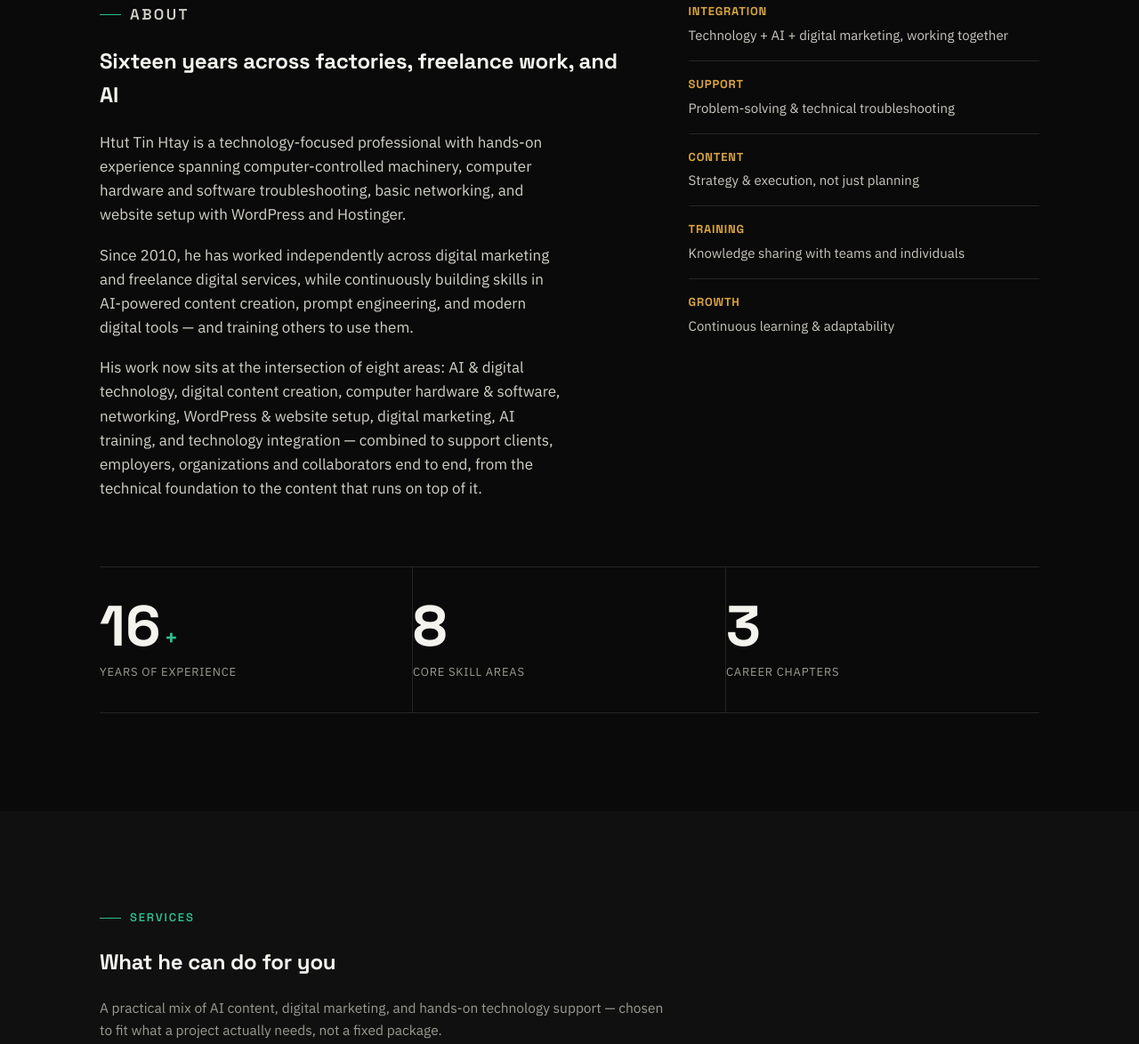
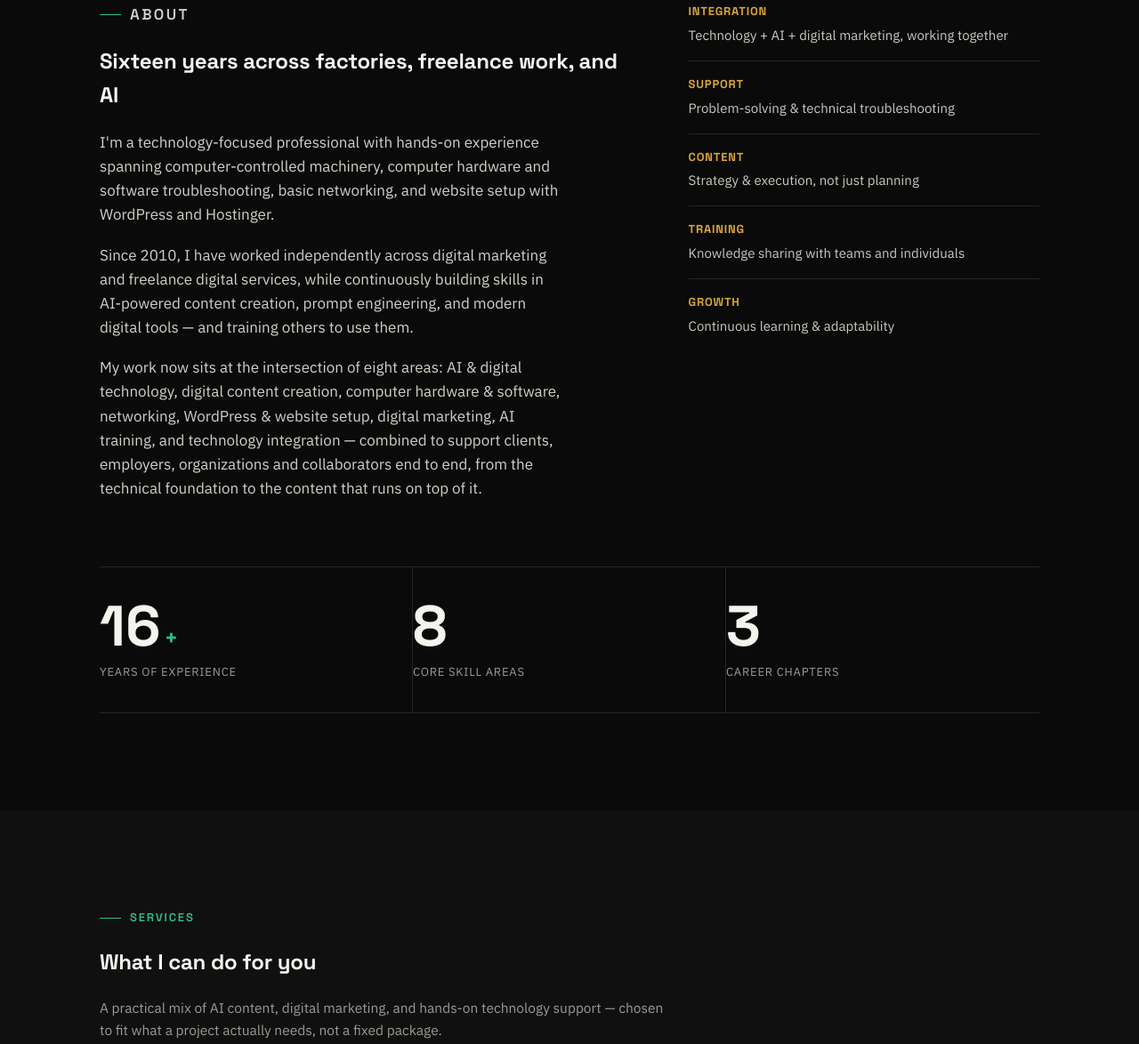
Before and after one commit to htuttinhtay/htuttinhtay.github.io, a plain HTML site: page index.html in a window 1280 px wide. Shown: the part 852-2026 px from the top of the page at 89% size. Drawn offline with Linux system fonts and the light colour scheme; a web font is replaced by a local one.

Commit message:
Add files via upload

```diff
--- a/index.html
+++ b/index.html
@@ -511,9 +511,9 @@
     <div>
       <p class="kicker">About</p>
       <h2>Sixteen years across factories, freelance work, and AI</h2>
-      <p>Htut Tin Htay is a technology-focused professional with hands-on experience spanning computer-controlled machinery, computer hardware and software troubleshooting, basic networking, and website setup with WordPress and Hostinger.</p>
-      <p>Since 2010, he has worked independently across digital marketing and freelance digital services, while continuously building skills in AI-powered content creation, prompt engineering, and modern digital tools — and training others to use them.</p>
-      <p>His work now sits at the intersection of eight areas: AI &amp; digital technology, digital content creation, computer hardware &amp; software, networking, WordPress &amp; website setup, digital marketing, AI training, and technology integration — combined to support clients, employers, organizations and collaborators end to end, from the technical foundation to the content that runs on top of it.</p>
+      <p>I'm a technology-focused professional with hands-on experience spanning computer-controlled machinery, computer hardware and software troubleshooting, basic networking, and website setup with WordPress and Hostinger.</p>
+      <p>Since 2010, I have worked independently across digital marketing and freelance digital services, while continuously building skills in AI-powered content creation, prompt engineering, and modern digital tools — and training others to use them.</p>
+      <p>My work now sits at the intersection of eight areas: AI &amp; digital technology, digital content creation, computer hardware &amp; software, networking, WordPress &amp; website setup, digital marketing, AI training, and technology integration — combined to support clients, employers, organizations and collaborators end to end, from the technical foundation to the content that runs on top of it.</p>
     </div>
     <div class="strengths">
       <ul>
@@ -547,7 +547,7 @@
   <div class="wrap">
     <div class="sec-head">
       <p class="kicker">Services</p>
-      <h2>What he can do for you</h2>
+      <h2>What I can do for you</h2>
       <p class="lede">A practical mix of AI content, digital marketing, and hands-on technology support — chosen to fit what a project actually needs, not a fixed package.</p>
     </div>
     <div class="svc-grid">
@@ -572,7 +572,7 @@
 <section id="skills">
   <div class="wrap">
     <p class="kicker">Technical Skills</p>
-    <h2 style="margin-bottom:8px;">What he builds and fixes</h2>
+    <h2 style="margin-bottom:8px;">What I build and fix</h2>
     <div class="index-list">
       <div class="index-row">
         <div class="index-num">01</div>
@@ -856,7 +856,7 @@
     <div>
       <p class="kicker">Contact</p>
       <h2>Let's work together</h2>
-      <p>Based in Yangon, working with clients online. Reach out by phone, email, or Facebook and he'll get back to you.</p>
+      <p>Based in Yangon, working with clients online. Reach out by phone, email, or Facebook and I'll get back to you.</p>
 
       <form class="contact-form" action="mailto:htuttinhtay@gmail.com" method="post" enctype="text/plain">
         <div>
```
